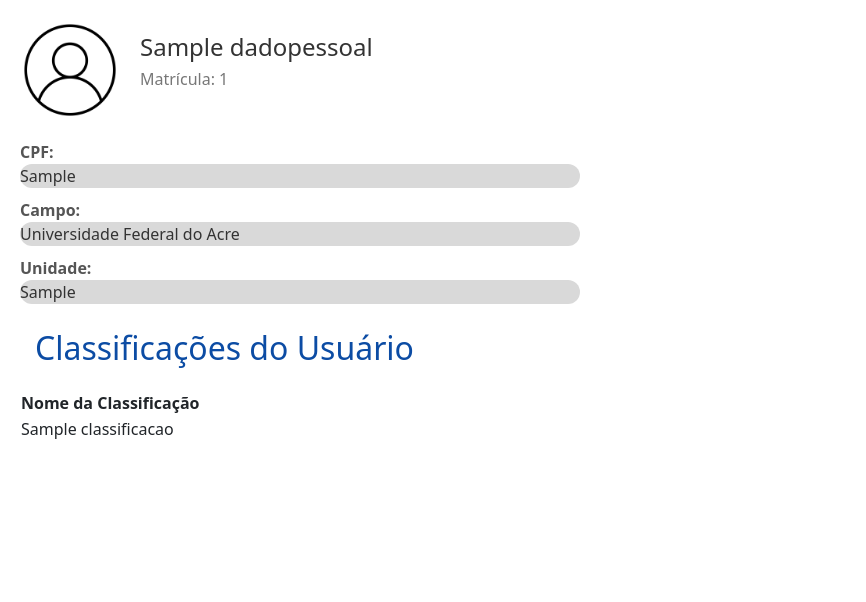
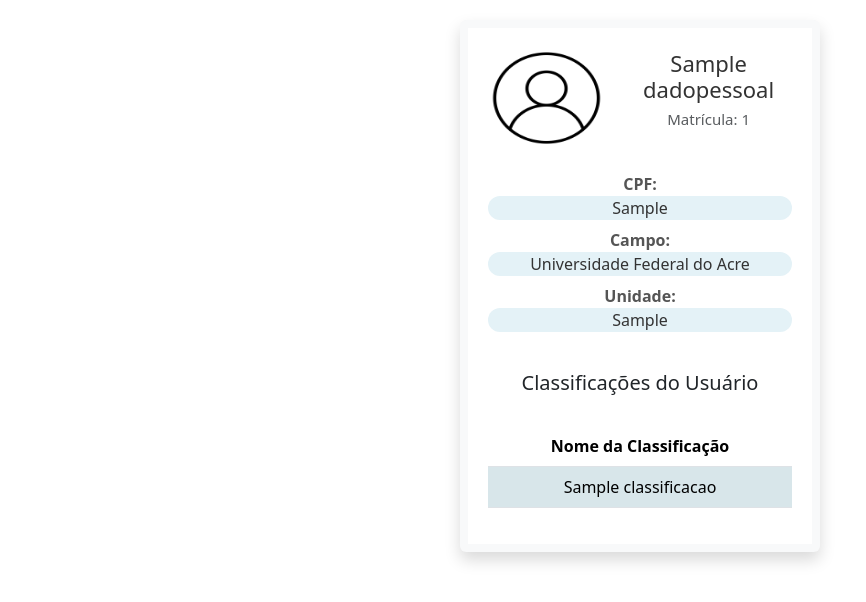
Before and after one commit to Felix-Vidal/E-Ticket, a Django app: page /perfil/ in a window 1280 px wide. Shown: the part 56-658 px from the top of the page, without its empty margins (0-866 px from the left). Run offline with Django 5.2, Linux system fonts and the light colour scheme; a user stored in the database is signed in; tables that the repository leaves empty hold one stand-in row (values such as "Sample post"); some libraries are stand-ins or nearby versions.

Commit message:
Ajustes na tela do perfil do usuario e cração da tela de adicionar usuário

```diff
--- a/ETicketApp/static/ETicketApp/css/userStyle.css
+++ b/ETicketApp/static/ETicketApp/css/userStyle.css
@@ -84,6 +84,7 @@ h2{
 }
 
 
+
 /*Modal pix*/
 #img{
  text-align: center;
@@ -161,13 +162,13 @@ h5{
 }
 
 .user-name {
-  font-size: 24px;
+  font-size: 22px;
   margin: 0;
   color: #333;
 }
 
 .user-matricula {
-  font-size: 16px;
+  font-size: 15px;
   color: #777;
   margin-top: 5px;
 }
@@ -191,6 +192,12 @@ h5{
   font-size: 16px;
   background-color: #D9D9D9;
   border-radius: 2em;
+}
+.user-fields p {
+  background-color: #e4f2f7;
+}
+#clas-nome td{
+  background-color: #e4f2f7;
 }
 
 /* Login */
--- a/ETicketApp/templates/ETicketApp/pages/user/perfil.html
+++ b/ETicketApp/templates/ETicketApp/pages/user/perfil.html
@@ -5,42 +5,44 @@
 {% block content %}
 {% include 'ETicketApp/partials/user/header.html' %}
 
-<div class="profile-container">
-    <div class="user-info">
-        <img src='../../../static/ETicketApp/img/profile.png' alt="Foto do Usuário" class="user-photo">
+<div class="container d-flex align-items-center justify-content-center">
+    <div class="col-md-12 col-12 bg-light p-2 rounded shadow"> <!-- Contêiner para centralizar -->
+        <div class="profile-container text-center">
+            <div class="user-info mb-4">
+                <img src='../../../static/ETicketApp/img/profile.png' alt="Foto do Usuário" class="user-photo rounded-circle" style="width: 150px;">
                 <div class="user-details">
-            <h1 class="user-name">{{ nome_completo }}</h1>
-            <p class="user-matricula">Matrícula: {{ matricula }}</p>
+                    <h1 class="user-name h4">{{ nome_completo }}</h1>
+                    <p class="user-matricula text-muted">Matrícula: {{ matricula }}</p>
                 </div>
             </div>
 
-    <div class="user-fields">
-        <div class="field">
-            <label>CPF:</label>
+            <div class="user-fields mb-4">
+                <div class="field mb-2">
+                    <label class="fw-bold">CPF:</label>
                     <p>{{ cpf }}</p>
                 </div>
-        <div class="field">
-            <label>Campo:</label>
+                <div class="field mb-2">
+                    <label class="fw-bold">Campo:</label>
                     <p>Universidade Federal do Acre</p>
                 </div>
-        <div class="field">
-            <label>Unidade:</label>
+                <div class="field mb-2">
+                    <label class="fw-bold">Unidade:</label>
                     <p>{{ unidade }}</p>
                 </div>
             </div>
 
             <!-- Tabela para exibir as classificações -->
             <div class="user-classifications">
-        <h2>Classificações do Usuário</h2>
-        <table>
+                <h2 class="h5">Classificações do Usuário</h2>
+                <table class="table table-striped mt-3">
                     <thead>
                         <tr>
-                    <th>Nome da Classificação</th>
+                            <th scope="col">Nome da Classificação</th>
                         </tr>
                     </thead>
                     <tbody>
                         {% for classificacao in classificacoes %}
-                <tr>
+                        <tr id="clas-nome">
                             <td>{{ classificacao.nome }}</td>
                         </tr>
                         {% empty %}
@@ -52,5 +54,7 @@
                 </table>
             </div>
         </div>
+    </div>
+</div>
 
 {% endblock content %}
```
Also changed, not shown: ETicketApp/templates/ETicketApp/pages/manager/add_user.html (+46 -1 lines). Lines whose indentation alone changed are shown as unchanged.
